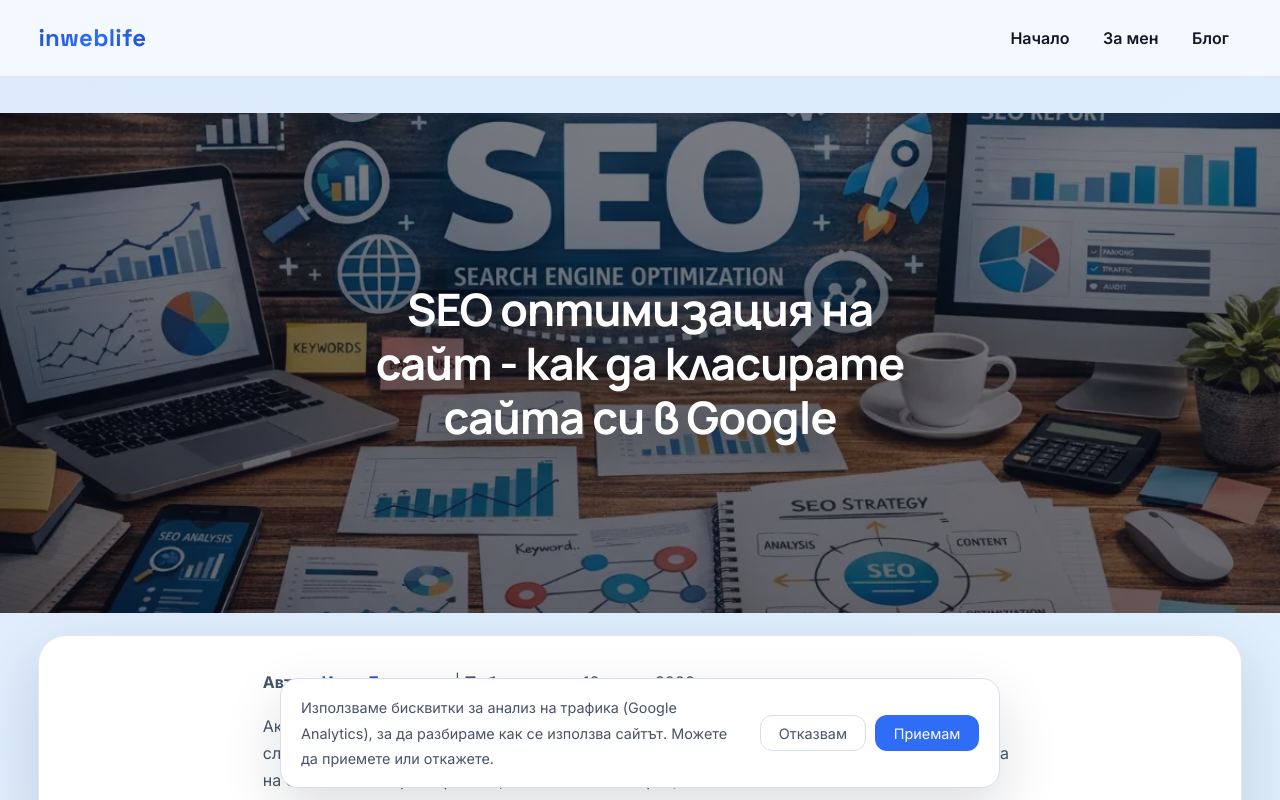
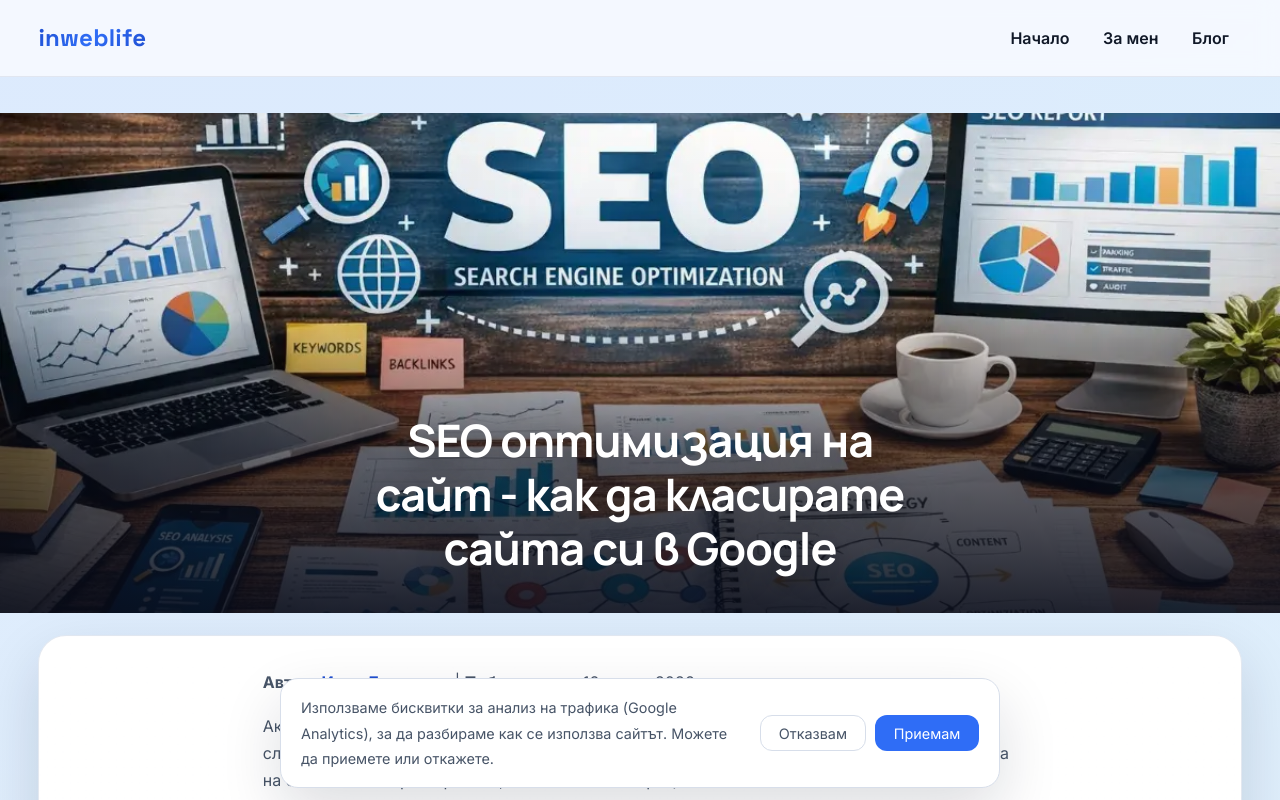
Before and after one commit to inweblife/inweblife, a Next.js app: page /seo-optimizaciya-na-ueb-sait in a window 1280 px wide. Shown: the top 800 px of the page. Built offline with nearby package versions, Linux system fonts and the light colour scheme; no server answers.

Commit message:
some styles

```diff
--- a/styles/About.module.css
+++ b/styles/About.module.css
@@ -32,12 +32,19 @@
 .heroOverlay {
   position: absolute;
   inset: 0;
-  background: linear-gradient(180deg, rgba(8, 12, 26, 0.54), rgba(8, 12, 26, 0.62));
+  background: linear-gradient(
+    180deg,
+    rgba(8, 12, 26, 0) 0%,
+    rgba(8, 12, 26, 0.05) 40%,
+    rgba(8, 12, 26, 0.6) 68%,
+    rgba(8, 12, 26, 0.9) 100%
+  );
   display: grid;
-  align-content: center;
+  align-content: end;
   justify-items: center;
   text-align: center;
   padding: 1rem;
+  padding-bottom: clamp(1.4rem, 4vw, 2.4rem);
 }
 
 .title {
--- a/styles/Article.module.css
+++ b/styles/Article.module.css
@@ -35,12 +35,19 @@
 .heroOverlay {
   position: absolute;
   inset: 0;
-  background: linear-gradient(180deg, rgba(8, 12, 26, 0.54), rgba(8, 12, 26, 0.62));
+  background: linear-gradient(
+    180deg,
+    rgba(8, 12, 26, 0) 0%,
+    rgba(8, 12, 26, 0.05) 40%,
+    rgba(8, 12, 26, 0.6) 68%,
+    rgba(8, 12, 26, 0.9) 100%
+  );
   display: grid;
-  align-content: center;
+  align-content: end;
   justify-items: center;
   text-align: center;
   padding: 1rem;
+  padding-bottom: clamp(1.4rem, 4vw, 2.4rem);
 }
 
 .heroOverlay h1 {
--- a/styles/Blog.module.css
+++ b/styles/Blog.module.css
@@ -30,14 +30,17 @@
   inset: 0;
   background: linear-gradient(
     180deg,
-    rgba(8, 12, 26, 0.52),
-    rgba(8, 12, 26, 0.6)
+    rgba(8, 12, 26, 0) 0%,
+    rgba(8, 12, 26, 0.05) 40%,
+    rgba(8, 12, 26, 0.6) 68%,
+    rgba(8, 12, 26, 0.9) 100%
   );
   display: grid;
-  align-content: center;
+  align-content: end;
   justify-items: center;
   text-align: center;
   padding: 1rem;
+  padding-bottom: clamp(1.4rem, 4vw, 2.4rem);
 }
 
 .heading {
--- a/styles/Home.module.css
+++ b/styles/Home.module.css
@@ -32,12 +32,19 @@
 .heroOverlay {
   position: absolute;
   inset: 0;
-  background: linear-gradient(180deg, rgba(8, 12, 26, 0.52), rgba(8, 12, 26, 0.58));
+  background: linear-gradient(
+    180deg,
+    rgba(8, 12, 26, 0) 0%,
+    rgba(8, 12, 26, 0.05) 40%,
+    rgba(8, 12, 26, 0.6) 68%,
+    rgba(8, 12, 26, 0.9) 100%
+  );
   display: grid;
-  align-content: center;
+  align-content: end;
   justify-items: center;
   text-align: center;
   padding: 1rem;
+  padding-bottom: clamp(1.4rem, 4vw, 2.4rem);
 }
 
 .title {
```
